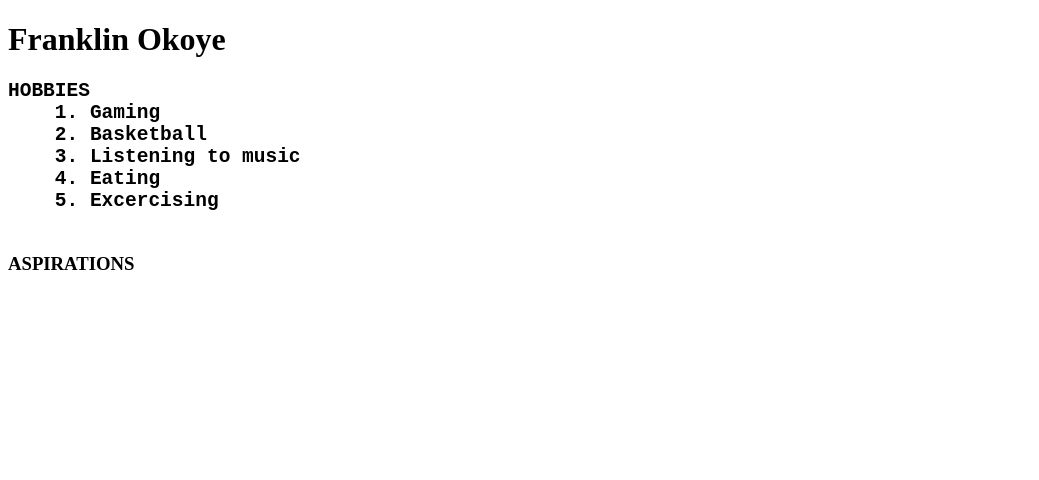
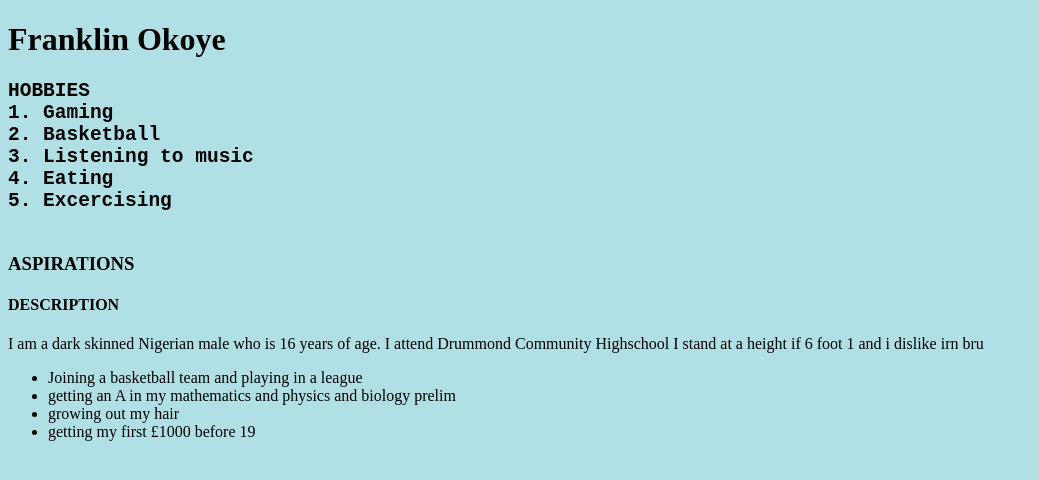
Before and after one commit to franklin-okoye/basketball, a plain HTML site: page about.html in a window 1280 px wide. Shown: the whole page, without its empty margins (0-1039 px from the left). Drawn offline with Linux system fonts and the light colour scheme.

Commit message:
change background colour and font

```diff
--- a/about.html
+++ b/about.html
@@ -5,15 +5,28 @@
     <meta name="viewport" content="width=device-width, initial-scale=1.0">
     <title>About Franklin</title>
 </head>
-<body><h1>Franklin Okoye</h1>
+<body style="background-color:powderblue;font-family: 'Times New Roman', Times, serif;">
+    <h1>Franklin Okoye</h1>
     <pre><h2>HOBBIES
-    1. Gaming
-    2. Basketball
-    3. Listening to music
-    4. Eating
-    5. Excercising
+1. Gaming
+2. Basketball
+3. Listening to music
+4. Eating
+5. Excercising
     </h2></pre>
     <h3>ASPIRATIONS</h3>
+    <h4>DESCRIPTION
+    </h4>
+    <P> I am a dark skinned Nigerian male who is 16 years of age. I attend Drummond Community Highschool
+    I stand at a height if 6 foot 1 and i dislike irn bru
+    </P>
+    <ul>
+    <li>Joining a basketball team and playing in a league</li>
+    <li>getting an A in my mathematics and physics and biology prelim</li>
+    <li>growing out my hair</li>
+    <li>getting my first £1000 before 19</li>
+
+</ul>
 
 
 </body>
```
Also changed, not shown: index.html (line endings or trailing spaces).
